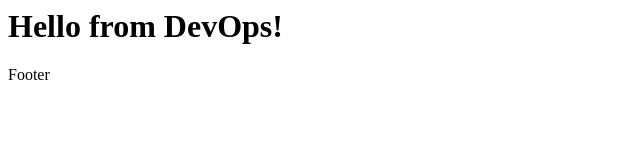
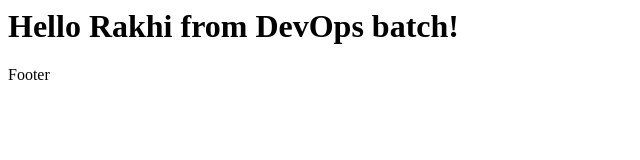
Before and after one commit to rakhiwanjari88/devops-practice-app, a plain HTML site: page index.html in a window 1280 px wide. Shown: the whole page, without its empty margins (0-640 px from the left). Drawn offline with Linux system fonts and the light colour scheme.

Commit message:
updating file

```diff
--- a/index.html
+++ b/index.html
@@ -1,6 +1,6 @@
 <!-- index.html -->
 <html>
 <head><title>DevOps Practice</title></head>
-<body><h1>Hello from DevOps!</h1></body>
+<body><h1>Hello Rakhi from DevOps batch!</h1></body>
 </html>
 <footer>Footer</footer>
```
